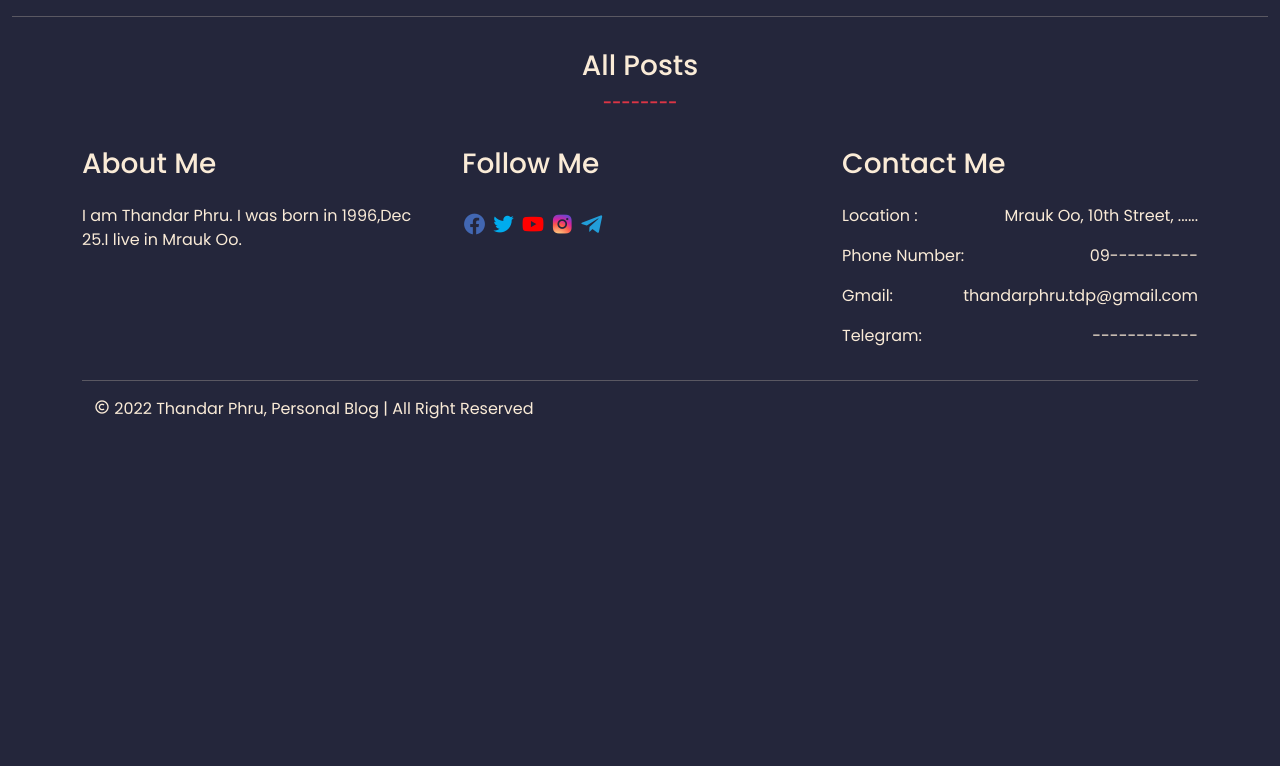
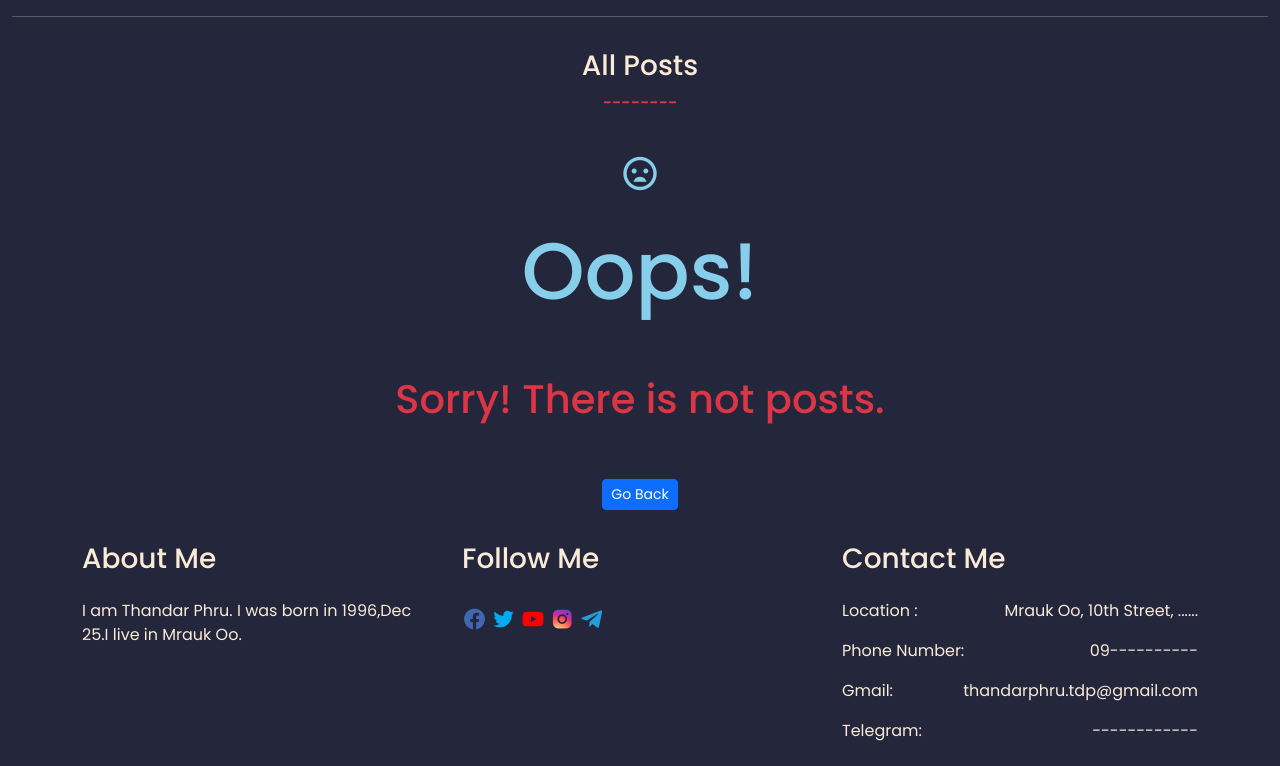
Before and after one commit to kyawsoehla0101/thandarphru, a Django app: page /posts/all/ in a window 1280 px wide. Shown: the part 71-837 px from the top of the page. Before the commit the page ends 490 px from the top, so only its background shows below. Run offline with Django 4.2, Linux system fonts and the light colour scheme; data comes from the database, SQL or seed files in the repository; data that the repository does not hold is empty.

Commit message:
Error post added for all posts

```diff
--- a/base/templates/base/post.html
+++ b/base/templates/base/post.html
@@ -7,6 +7,7 @@
         <h3>All Posts</h3>
         <span class="text-danger fw-bold">--------</span>
       </div>
+      {% if posts %}
       {% for post in posts %}
       <div class="col-lg-4 py-2">
         <div class="card bg-dark">
@@ -38,7 +39,13 @@
           </div>
         </div>
       </div>
-      {% endfor %}
+      {% endfor %}{% else %}<div class="text-center py-3">
+        <p style="font-size:40px;color:skyblue;"><i class='bx bx-sad' ></i></p>
+        <h1 style="font-size:80px;color:skyblue;">Oops!</h1>
+        <h1 class="text-danger py-5">Sorry! There is not posts.</h1>
+        <a href="{% url 'home' %}" class="btn btn-primary btn-sm">Go Back</a>
+
+    </div>{% endif %}
     </div>
   </div>
 
```
